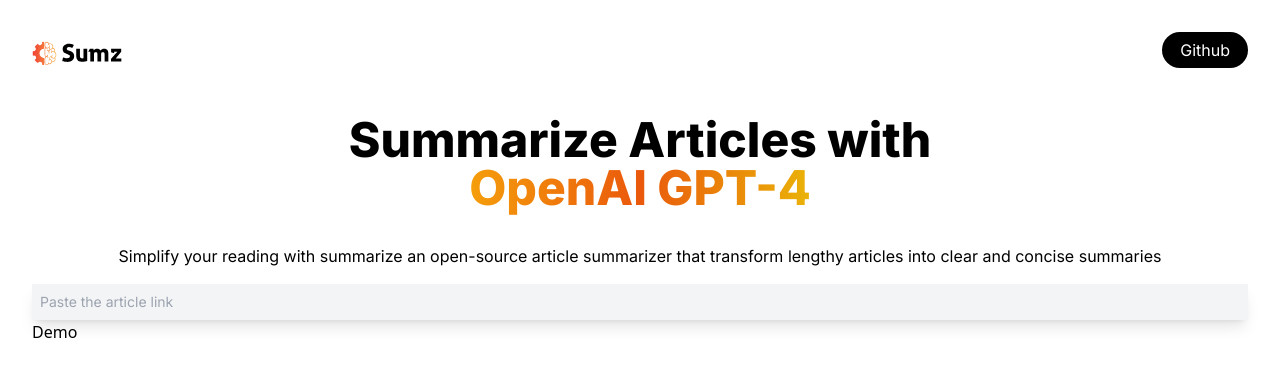
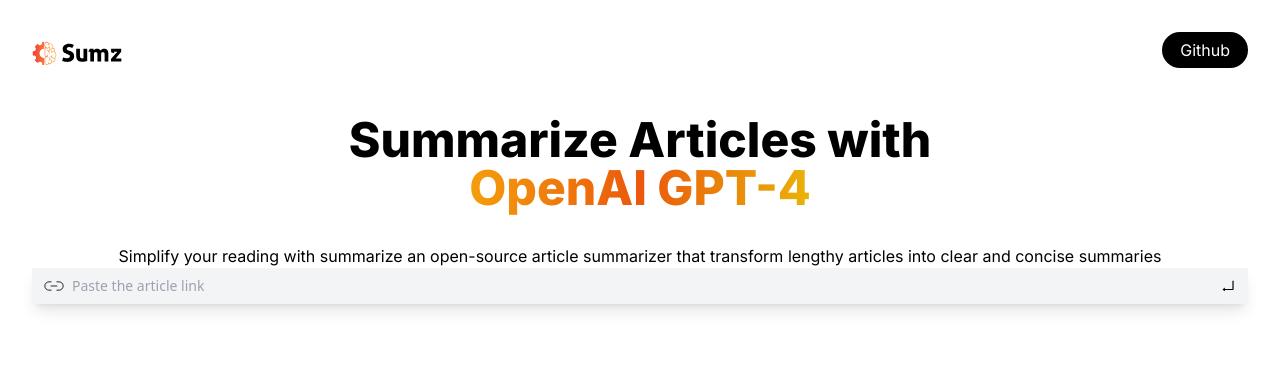
Before and after one commit to idowuemmao/ai-summarizer, a React (Vite) app: page / in a window 1280 px wide. Shown: the top 376 px of the page. Built offline with nearby package versions, Linux system fonts and the light colour scheme.

Commit message:
implementing the input form

```diff
--- a/package.json
+++ b/package.json
@@ -12,7 +12,9 @@
   "dependencies": {
     "@reduxjs/toolkit": "^1.9.7",
     "react": "^18.2.0",
-    "react-dom": "^18.2.0"
+    "react-dom": "^18.2.0",
+    "react-icons": "^4.11.0",
+    "react-redux": "^8.1.3"
   },
   "devDependencies": {
     "@types/react": "^18.2.15",
--- a/src/components/Demo.jsx
+++ b/src/components/Demo.jsx
@@ -1,10 +1,53 @@
+import { useState } from "react";
+import { copy, linkIcon, loader, tick } from "../assets";
+import { AiOutlineEnter } from "react-icons/ai";
+const Demo = () => {
+  const [article, setArticle] = useState({
+    url: "",
+    summary: "",
+  });
 
-const Demo = () => {
+  async function handleSubmit() {
+    // alert("submitted");
+
+  }
   return (
-    <div>
-      Demo
-    </div>
-  )
-}
+    <section>
+      <div>
+        <form
+          action="submit"
+          onSubmit={handleSubmit}
+          className="relative flex justify-center items-center"
+        >
+          <img
+            src={linkIcon}
+            alt="link_icon"
+            className="absolute left-0 w-5 ml-3 my-2"
+          />
+          <input
+            type="url"
+            value={article.url}
+            onChange={(e) => {
+              setArticle({
+                ...article,
+                url: e.target.value,
+              });
+            }}
+            required
+            className="peer bg-gray-100 w-full shadow-lg text-sm p-2 pl-10 outline-black"
+            placeholder="Paste the article link"
+          />
+          <button
+            type="submit"
+            className="absolute right-2 p-1 peer-focus:border-gray-700 peer-focus:border-2 peer-focus:text-gray-700"
+          >
+            <AiOutlineEnter />
+          </button>
+        </form>
+        {/* Browser URL History */}
+      </div>
+    </section>
+  );
+};
 
-export default Demo
+export default Demo;
--- a/src/components/Hero.jsx
+++ b/src/components/Hero.jsx
@@ -26,11 +26,6 @@
         Simplify your reading with summarize an open-source article summarizer
         that transform lengthy articles into clear and concise summaries
       </p>
-      <input
-        type="url"
-        className="bg-gray-100 w-full shadow-lg text-sm p-2 outline-none"
-        placeholder="Paste the article link"
-      />
     </header>
   );
 };
--- a/src/main.jsx
+++ b/src/main.jsx
@@ -1,7 +1,7 @@
 import React from "react";
 import ReactDOM from "react-dom/client";
 import App from "./App.jsx";
-
+import { Provider } from "react";
 ReactDOM.createRoot(document.getElementById("root")).render(
   <React.StrictMode>
     <App />
```
Also changed, not shown: 1 other file (tests, documents, lock files or other folders).
